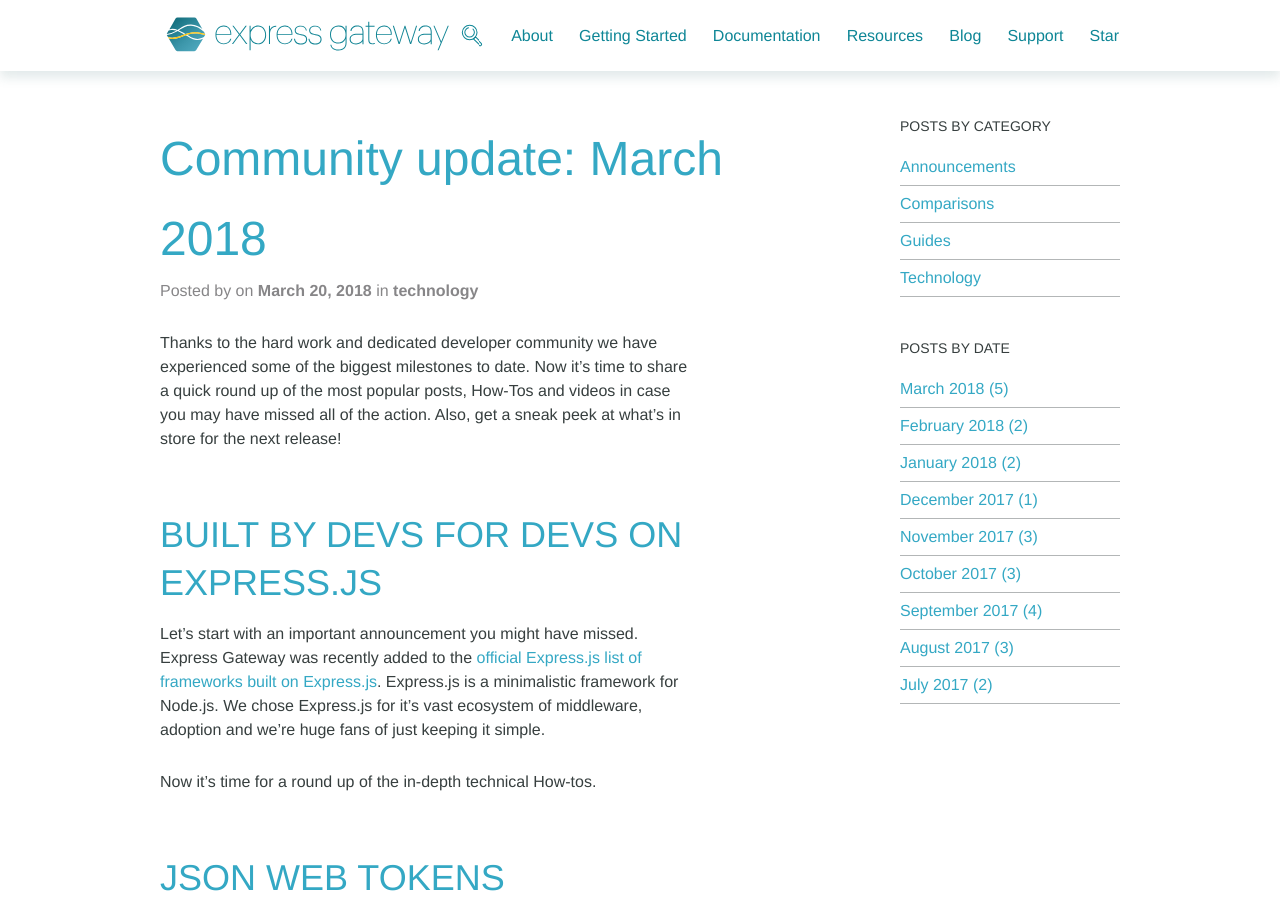
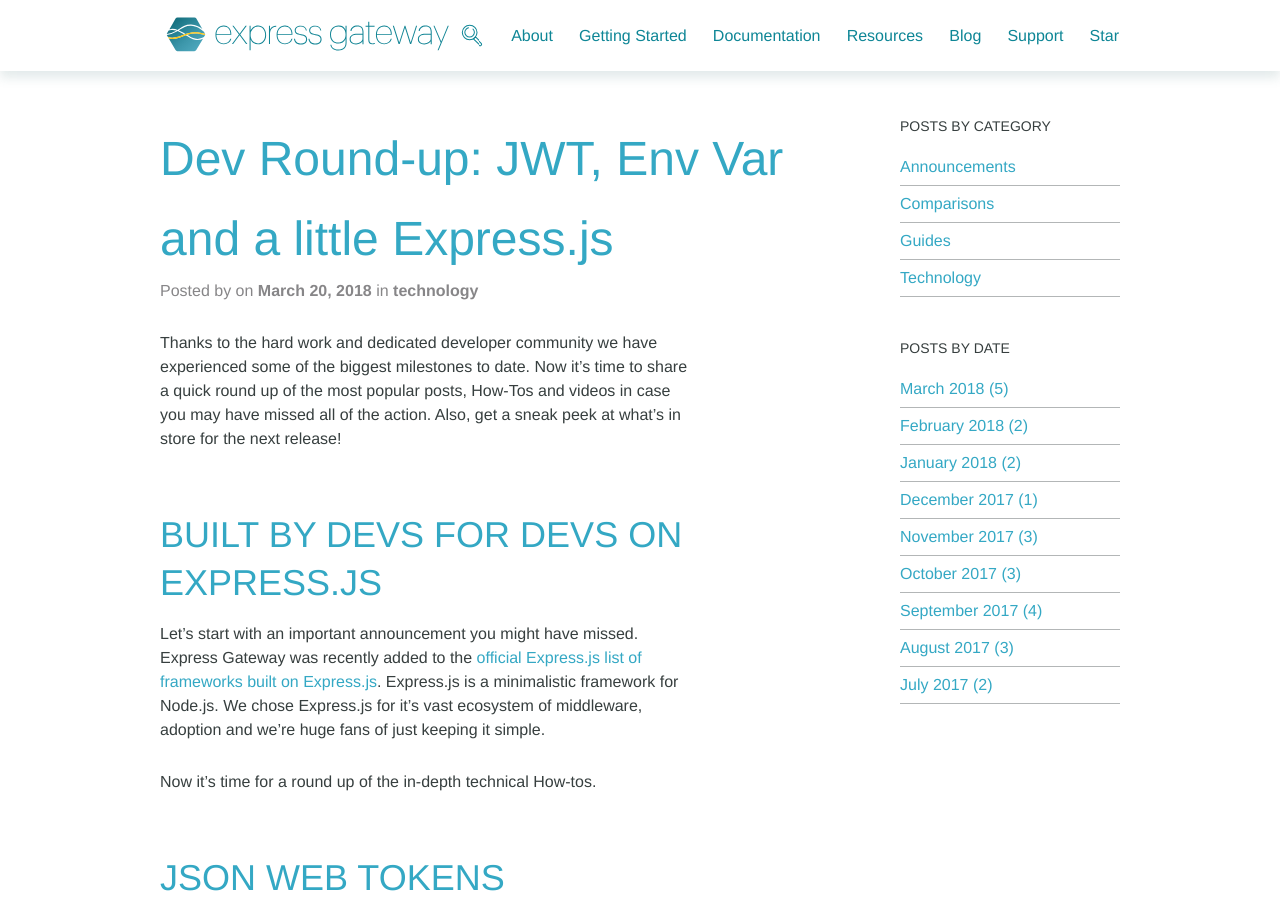
Before and after one commit to ExpressGateway/express-gateway.io, a Jekyll site: the page built from _posts/2018-03-20-community-update-march-2018.markdown, in a window 1280 px wide and 900 px high. Built offline with Jekyll 4.4.1, drawn with Linux system fonts in a browser that asks for light colours; nearby versions of some CDN libraries; some web fonts are replaced; comment, search, counter and statistics services are not loaded.

Commit message:
Updated Community Update March 2018

```diff
--- a/_posts/2018-03-20-community-update-march-2018.markdown
+++ b/_posts/2018-03-20-community-update-march-2018.markdown
@@ -1,5 +1,5 @@
 ---
-title: 'Community update: March 2018'
+title: 'Dev Round-up: JWT, Env Var and a little Express.js'
 date: 2018-03-20 12:16:00 Z
 categories:
 - technology
```
